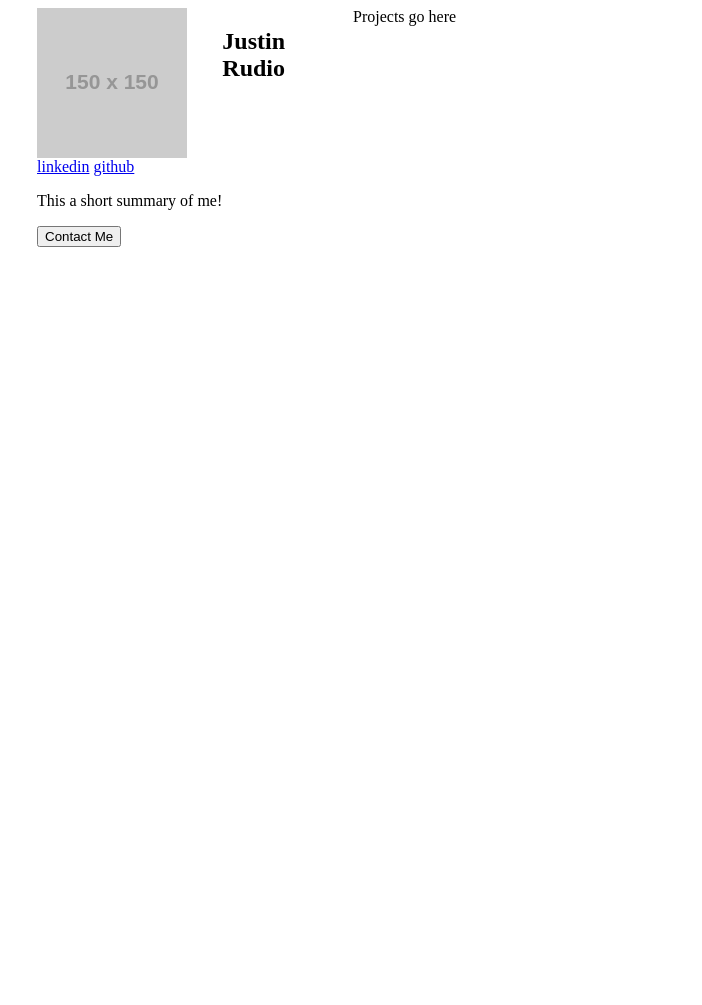
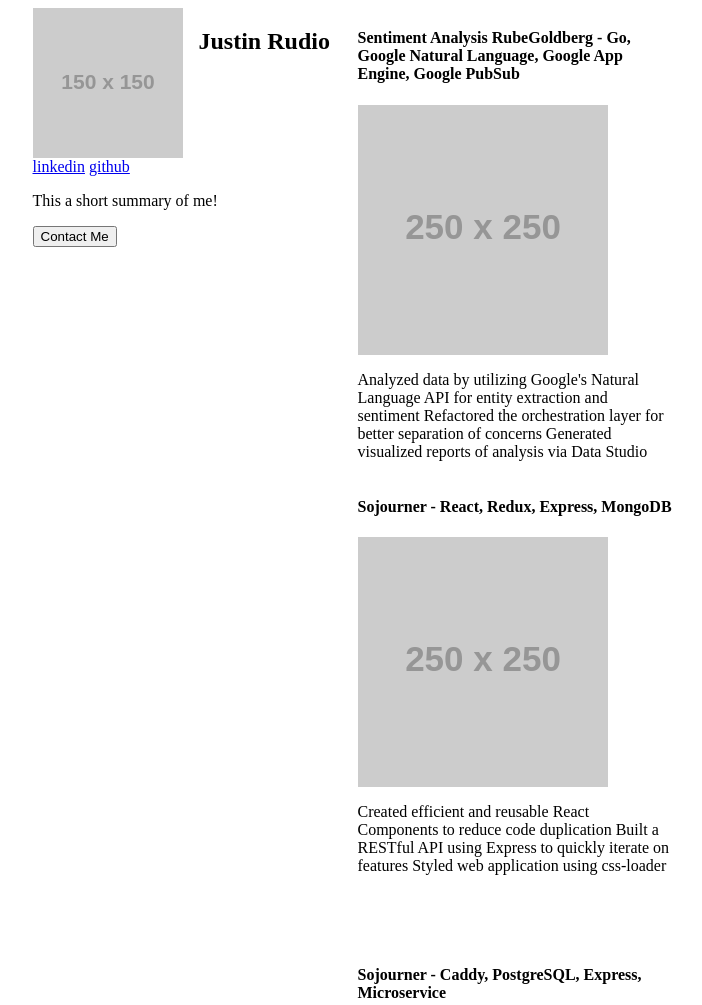
Before and after one commit to jrudio/portfolio, a plain HTML site: page client/index.html in a window 1280 px wide. Shown: the top 1005 px of the page, without its empty margins (287-989 px from the left). Before the commit the page ends 800 px from the top, so only its background shows below. Drawn offline with Linux system fonts and the light colour scheme; placeholder pictures from the web are drawn by us; files whose address does not match are found by name.

Commit message:
fixed layout of sidebar/info pane

```diff
--- a/client/index.html
+++ b/client/index.html
@@ -9,9 +9,6 @@
       <div class="sidebar">
         <div class="avatar-container">
           <img src="https://via.placeholder.com/150" />
-        </div>
-
-        <div class="name-container">
           <h2>Justin Rudio</h2>
         </div>
 
@@ -29,7 +26,39 @@
         </div>
       </div>
       <div class="main">
-        Projects go here
+        <div class="project-card-container">
+          <h4 class="project-card-title">Sentiment Analysis RubeGoldberg - Go, Google Natural Language, Google App Engine, Google PubSub</h4>
+
+          <img src="https://via.placeholder.com/250" />
+
+          <p>
+            Analyzed data by utilizing Google's Natural Language API for entity extraction and sentiment
+            Refactored the orchestration layer for better separation of concerns
+            Generated visualized reports of analysis via Data Studio
+          </p>
+        </div>
+        <div class="project-card-container">
+          <h4 class="project-card-title">Sojourner - React, Redux, Express, MongoDB</h4>
+
+          <img src="https://via.placeholder.com/250" />
+
+          <p>
+            Created efficient and reusable React Components to reduce code duplication
+            Built a RESTful API using Express to quickly iterate on features
+            Styled web application using css-loader
+          </p>
+        </div>
+        <div class="project-card-container">
+          <h4 class="project-card-title">Sojourner - Caddy, PostgreSQL, Express, Microservice</h4>
+
+          <img src="https://via.placeholder.com/250" />
+
+          <p>
+            Scaled the microservice horizontally to handle an additional 3x throughput using a load balancer
+            Migrated from a non-relational database to a relational database
+            Deployed to the Google Cloud Platform using Compute Engine to utilize Google’s premium network infrastructure
+          </p>
+        </div>
       </div>
     </div>
   </body>
--- a/client/style.css
+++ b/client/style.css
@@ -1,35 +1,40 @@
 .container {
   display: grid;
-  grid-template-columns: auto 25% 25% auto;
+  grid-template-columns: auto 325px 25% auto;
   grid-template-rows: auto;
 }
 
 .sidebar {
   grid-column: 2 / 3;
 
-  display: grid;
+  /* display: grid;
+  grid-template-columns: 1fr;
+  grid-template-rows: repeat(4, 1fr); */
 }
 
 .main {
   grid-column: 3 / 3;
+  display: grid;
+  grid-template-rows: repeat(4, 1fr);
 }
 
 .avatar-container {
-  grid-column: 1 / 2;
-}
-
-.name-container {
-  grid-column: 2 / 2;
+  display: grid;
+  grid-row: 1 / 5;
+  grid-template-columns: 150px 150px;
+  gap: 1em;
+  /* grid-column: 1 / 2; */
 }
 
 .social-container {
-  grid-column: 1;
+  /* grid-column: 1; */
+  grid-row: 3 / 5;
 }
 
 .about-me-container {
-  grid-column: 1;
+  grid-row: 4 / 5;
 }
 
 .contact-me-container {
-  grid-column: 1;
+  grid-row: 5 / 5;
 }
```
